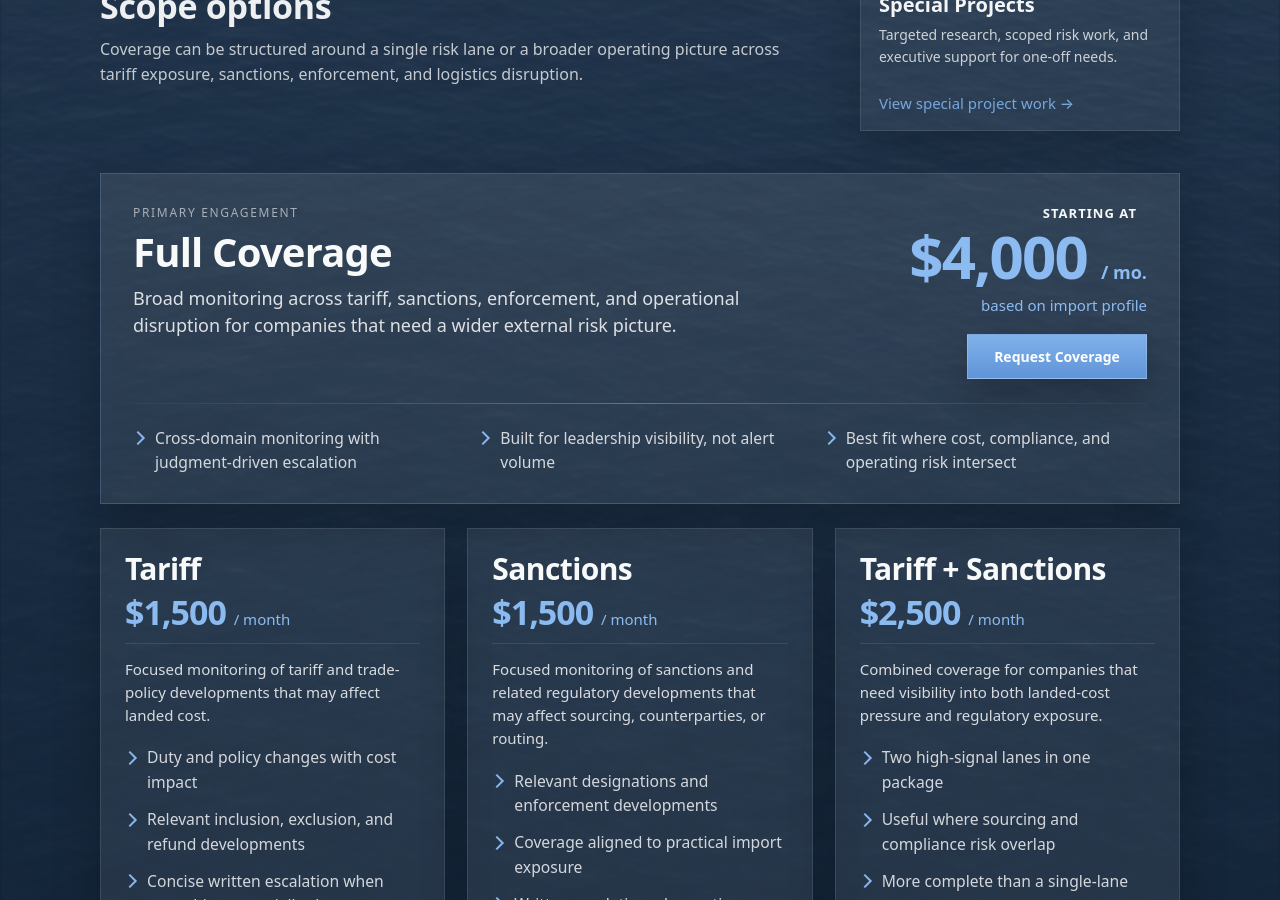
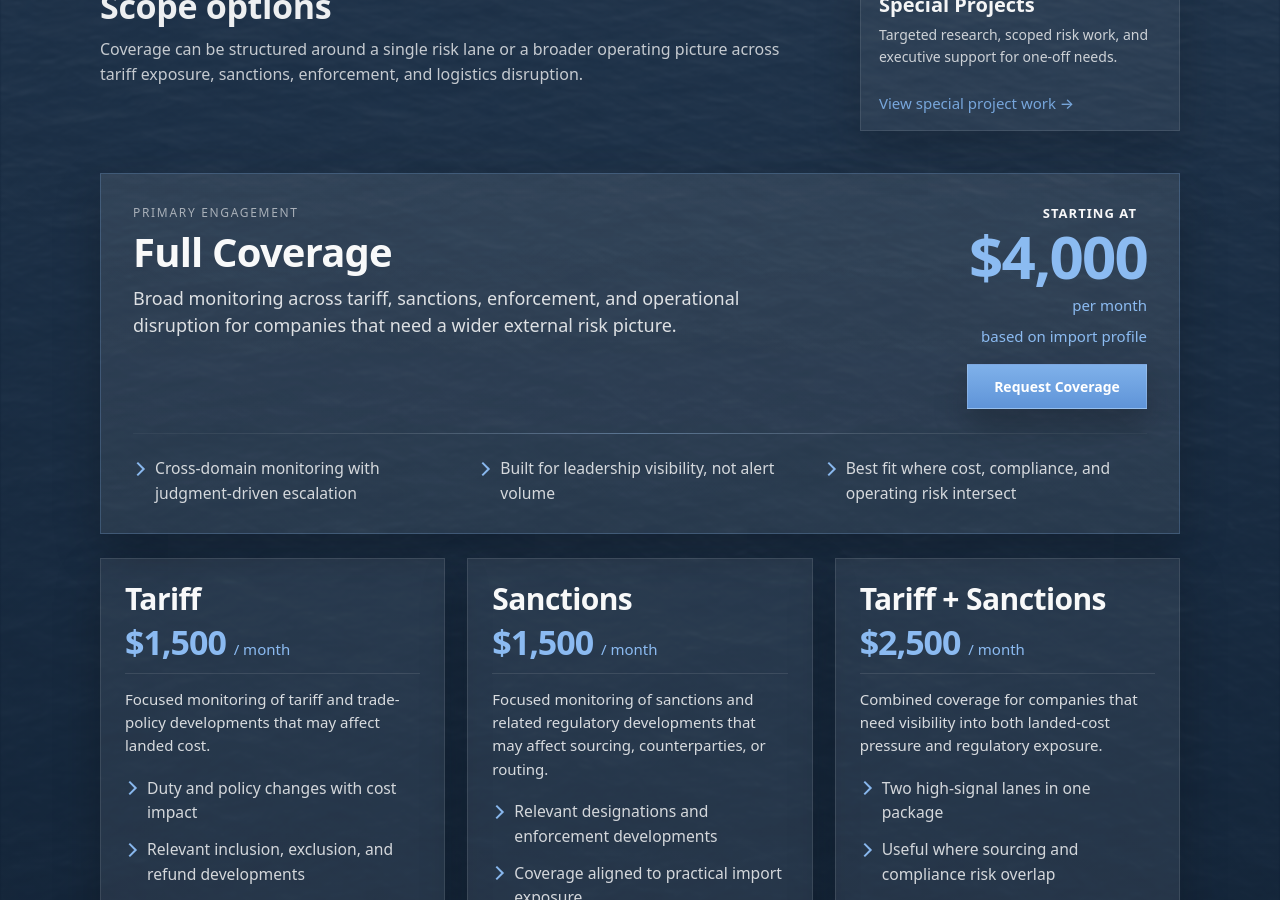
Before and after one commit to importrisk/import-risk-intelligence-site, a Jekyll site: the page built from pricing.html, in a window 1280 px wide and 900 px high, scrolled down 414 px. Built offline with Jekyll 4.4.1, drawn with Linux system fonts in a browser that asks for light colours.

Commit message:
Update pricing.html

```diff
--- a/pricing.html
+++ b/pricing.html
@@ -53,10 +53,11 @@ description: Pricing and scope options for Import Risk Intelligence.
               </p>
             </div>
 
-            <div class="pricing-card-priceblock">
+           <div class="pricing-card-priceblock">
   <p class="pricing-card-starting">Starting at</p>
-  <p class="pricing-card-price pricing-card-price-featured">$4,000 <span>/ mo.</span></p>
-  <p class="pricing-card-term">based on import profile</p>
+  <p class="pricing-card-price pricing-card-price-featured">$4,000</p>
+  <p class="pricing-card-term">per month</p>
+  <p class="pricing-card-term pricing-card-term-sub">based on import profile</p>
 
   <div class="pricing-card-cta">
     <a class="btn btn-primary pricing-card-cta-btn" href="./contact.html">Request Coverage</a>
```
